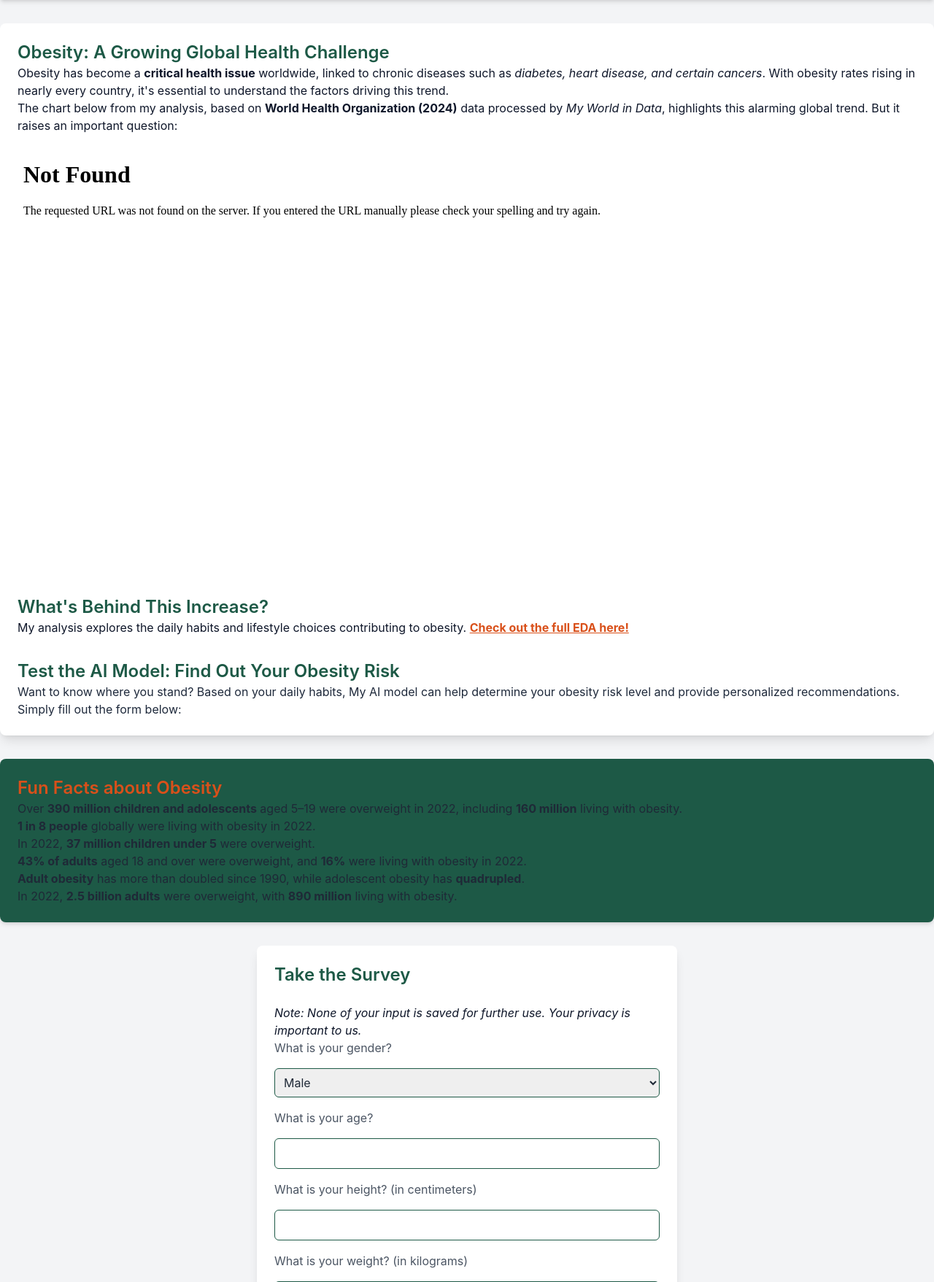
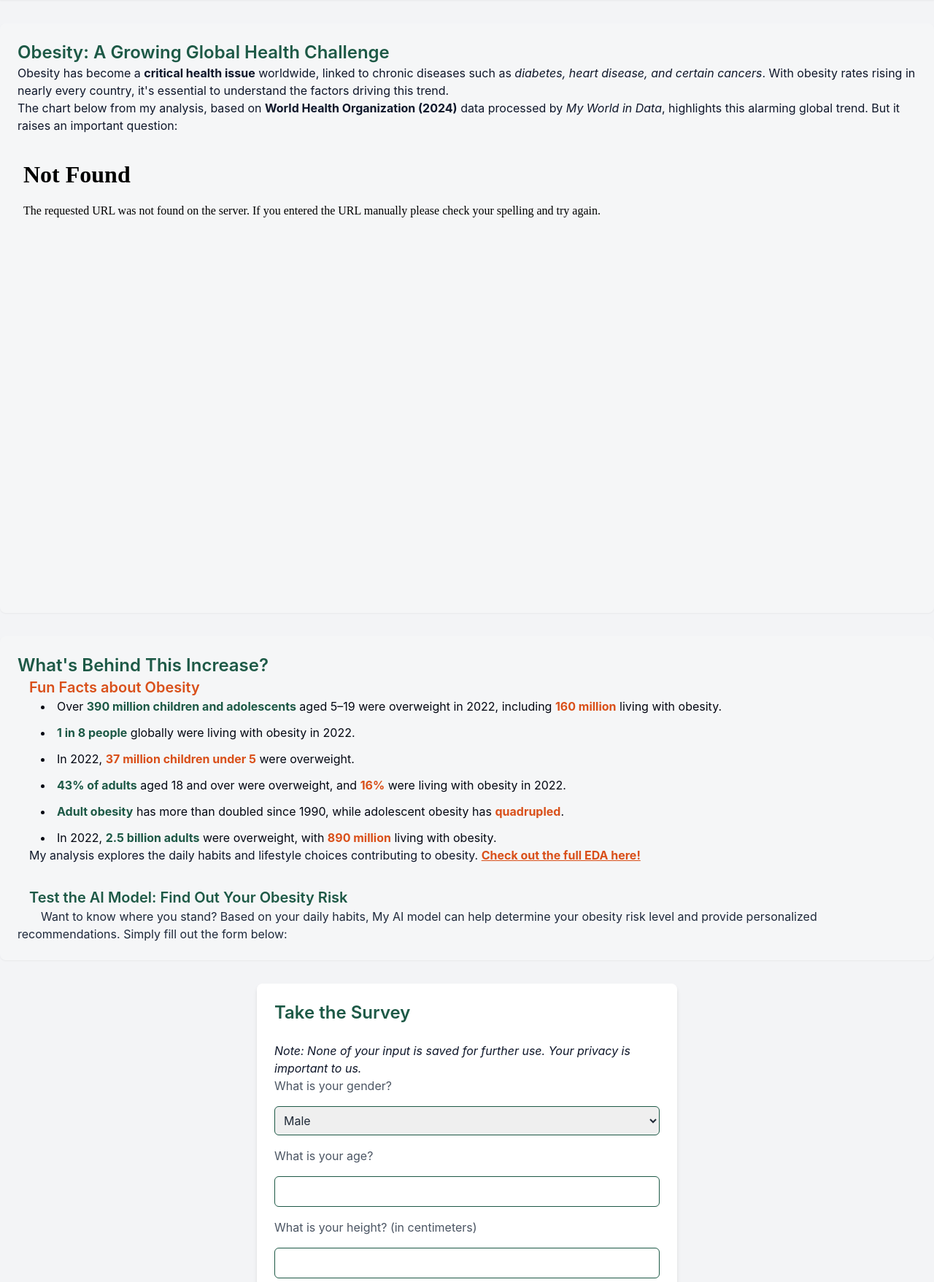
Before and after one commit to izik-adio/obesity-dectector, a Flask app: page / in a window 1280 px wide. Shown: the part 124-1881 px from the top of the page at 73% size. Run offline with Flask 3, Linux system fonts and the light colour scheme.

Commit message:
update: improved styling

```diff
--- a/static/css/output.css
+++ b/static/css/output.css
@@ -602,6 +602,11 @@ video {
   margin-bottom: 1rem;
 }
 
+.my-3 {
+  margin-top: 0.75rem;
+  margin-bottom: 0.75rem;
+}
+
 .mb-6 {
   margin-bottom: 1.5rem;
 }
@@ -618,8 +623,12 @@ video {
   margin-top: 2rem;
 }
 
-.inline-block {
-  display: inline-block;
+.mt-3 {
+  margin-top: 0.75rem;
+}
+
+.mt-6 {
+  margin-top: 1.5rem;
 }
 
 .grid {
@@ -648,6 +657,12 @@ video {
 
 .gap-4 {
   gap: 1rem;
+}
+
+.space-y-3 > :not([hidden]) ~ :not([hidden]) {
+  --tw-space-y-reverse: 0;
+  margin-top: calc(0.75rem * calc(1 - var(--tw-space-y-reverse)));
+  margin-bottom: calc(0.75rem * var(--tw-space-y-reverse));
 }
 
 .rounded-lg {
@@ -680,8 +695,21 @@ video {
   background-color: rgb(255 255 255 / var(--tw-bg-opacity));
 }
 
+.bg-slate-500 {
+  --tw-bg-opacity: 1;
+  background-color: rgb(100 116 139 / var(--tw-bg-opacity));
+}
+
 .bg-opacity-10 {
   --tw-bg-opacity: 0.1;
+}
+
+.bg-opacity-5 {
+  --tw-bg-opacity: 0.05;
+}
+
+.bg-opacity-15 {
+  --tw-bg-opacity: 0.15;
 }
 
 .p-2 {
@@ -704,6 +732,14 @@ video {
   text-align: center;
 }
 
+.indent-4 {
+  text-indent: 1rem;
+}
+
+.indent-8 {
+  text-indent: 2rem;
+}
+
 .text-2xl {
   font-size: 1.5rem;
   line-height: 2rem;
@@ -724,6 +760,11 @@ video {
   line-height: 1.75rem;
 }
 
+.text-xl {
+  font-size: 1.25rem;
+  line-height: 1.75rem;
+}
+
 .font-bold {
   font-weight: 700;
 }
@@ -740,15 +781,6 @@ video {
   color: var(--main-orange);
 }
 
-.text-\[--orange-light\] {
-  color: var(--orange-light);
-}
-
-.text-gray-100 {
-  --tw-text-opacity: 1;
-  color: rgb(243 244 246 / var(--tw-text-opacity));
-}
-
 .text-gray-600 {
   --tw-text-opacity: 1;
   color: rgb(75 85 99 / var(--tw-text-opacity));
@@ -759,9 +791,9 @@ video {
   color: rgb(31 41 55 / var(--tw-text-opacity));
 }
 
-.text-slate-100 {
+.text-slate-800 {
   --tw-text-opacity: 1;
-  color: rgb(241 245 249 / var(--tw-text-opacity));
+  color: rgb(30 41 59 / var(--tw-text-opacity));
 }
 
 .text-slate-900 {
@@ -774,9 +806,24 @@ video {
   color: rgb(255 255 255 / var(--tw-text-opacity));
 }
 
-.text-slate-800 {
+.text-gray-700 {
   --tw-text-opacity: 1;
-  color: rgb(30 41 59 / var(--tw-text-opacity));
+  color: rgb(55 65 81 / var(--tw-text-opacity));
+}
+
+.text-gray-100 {
+  --tw-text-opacity: 1;
+  color: rgb(243 244 246 / var(--tw-text-opacity));
+}
+
+.text-gray-300 {
+  --tw-text-opacity: 1;
+  color: rgb(209 213 219 / var(--tw-text-opacity));
+}
+
+.text-gray-950 {
+  --tw-text-opacity: 1;
+  color: rgb(3 7 18 / var(--tw-text-opacity));
 }
 
 .underline {
@@ -794,3 +841,9 @@ video {
   --tw-shadow-colored: 0 4px 6px -1px var(--tw-shadow-color), 0 2px 4px -2px var(--tw-shadow-color);
   box-shadow: var(--tw-ring-offset-shadow, 0 0 #0000), var(--tw-ring-shadow, 0 0 #0000), var(--tw-shadow);
 }
+
+.shadow-sm {
+  --tw-shadow: 0 1px 2px 0 rgb(0 0 0 / 0.05);
+  --tw-shadow-colored: 0 1px 2px 0 var(--tw-shadow-color);
+  box-shadow: var(--tw-ring-offset-shadow, 0 0 #0000), var(--tw-ring-shadow, 0 0 #0000), var(--tw-shadow);
+}
--- a/static/css/util.css
+++ b/static/css/util.css
@@ -1,7 +1,7 @@
 :root {
     --main-green: #1d5946;
     --main-orange: #d9501a;
-    --green-light: #59d6a6;
+    --green-light: #23805d;
     --orange-light: #e58c68;
 }
 
--- a/templates/index.html
+++ b/templates/index.html
@@ -12,13 +12,13 @@
 <body class="bg-gray-100 text-gray-800">
 
     <!-- Header -->
-    <header class="bg-[--main-green] text-white p-6 text-center shadow-md">
+    <header class="bg-[--main-green] text-white p-6 text-center shadow-sm">
         <h1 class="text-4xl font-bold">Obesity Level Estimator</h1>
         <p class="mt-2 text-lg">Estimate your obesity level based on your eating habits and physical condition.</p>
     </header>
 
     <!-- Introduction Section -->
-    <section class="container mx-auto mt-8 p-6 bg-white shadow-lg rounded-lg">
+    <section class="container mx-auto mt-8 p-6 bg-white bg-opacity-15 shadow-sm rounded-lg">
         <h2 class="text-2xl font-semibold text-[--main-green]">Obesity: A Growing Global Health Challenge</h2>
 
         <p class="text-base text-slate-900">Obesity has become a <strong>critical health issue</strong>
@@ -34,40 +34,48 @@
             <iframe src="./static/interactive_plot.html" width="100%" height="600px"></iframe>
         </div>
 
+
+    </section>
+
+    <section class="container mx-auto mt-8 p-6 bg-white bg-opacity-15 shadow-sm rounded-lg">
         <h2 class="text-2xl font-semibold text-[--main-green]">What's Behind This Increase?</h2>
-        <p class="text-base text-slate-900">
+        <!-- Fun facts -->
+        <h2 class="indent-4 text-xl font-semibold text-[--main-orange]">Fun Facts about Obesity</h2>
+        <ul class="indent-8 list-disc list-inside space-y-3 text-gray-950">
+            <li>Over <strong class="text-[--main-green]">390 million children and adolescents</strong> aged 5–19 were
+                overweight in 2022, including <strong class="text-[--main-orange]">160 million</strong> living with
+                obesity.</li>
+            <li><strong class="text-[--main-green]">1 in 8 people</strong> globally were living with obesity in 2022.
+            </li>
+            <li>In 2022, <strong class="text-[--main-orange]">37 million children under 5</strong> were overweight.</li>
+            <li><strong class="text-[--main-green]">43% of adults</strong> aged 18 and over were overweight, and <strong
+                    class="text-[--main-orange]">16%</strong> were living with obesity in 2022.</li>
+            <li><strong class="text-[--main-green]">Adult obesity</strong> has more than doubled since 1990, while
+                adolescent obesity has <strong class="text-[--main-orange]">quadrupled</strong>.</li>
+            <li>In 2022, <strong class="text-[--main-green]">2.5 billion adults</strong> were overweight, with <strong
+                    class="text-[--main-orange]">890 million</strong> living with obesity.</li>
+        </ul>
+
+        <p class="indent-4 text-base text-slate-900">
             My analysis explores the daily habits and lifestyle choices contributing to obesity.
             <a href="https://www.kaggle.com/code/isaacadio/obesity-analysis" class="text-[--main-orange] underline">
                 <strong>Check out the full EDA here!</strong>
             </a>
         </p>
 
-        <h2 class="text-2xl font-semibold text-[--main-green] mt-8">Test the AI Model: Find Out Your Obesity Risk</h2>
-
-        <p class="text-base text-slate-800">Want to know where you stand? Based on your daily habits, My AI
+        <h2 class="indent-4 text-xl font-semibold text-[--main-green] mt-8">Test the AI Model: Find Out Your Obesity
+            Risk</h2>
+        <p class="indent-8 text-base text-slate-800">Want to know where you stand? Based on your daily habits, My AI
             model can help determine your obesity risk level and provide personalized recommendations. Simply fill out
             the form below:</p>
     </section>
 
-    <!-- Fun Facts Section -->
-    <section class="container mx-auto mt-8 p-6 bg-[--main-green] bg-opacity-10 shadow-md rounded-lg">
-        <h2 class="text-2xl font-semibold text-[--main-orange]">Fun Facts about Obesity</h2>
-        <ul>
-            <li>Over <strong>390 million children and adolescents</strong> aged 5–19 were overweight in 2022, including <strong>160 million</strong> living with obesity.</li>
-            <li><strong>1 in 8 people</strong> globally were living with obesity in 2022.</li>
-            <li>In 2022, <strong>37 million children under 5</strong> were overweight.</li>
-            <li><strong>43% of adults</strong> aged 18 and over were overweight, and <strong>16%</strong> were living with obesity in 2022.</li>
-            <li><strong>Adult obesity</strong> has more than doubled since 1990, while adolescent obesity has <strong>quadrupled</strong>.</li>
-            <li>In 2022, <strong>2.5 billion adults</strong> were overweight, with <strong>890 million</strong> living with obesity.</li>
-        </ul>
+    <!-- Form Section -->
+    <section class="container max-w-xl mx-auto mt-8 p-6 bg-white shadow-md rounded-lg">
 
-    </section>
-
-    <!-- Form Section -->
-    <section class="container max-w-xl mx-auto mt-8 p-6 bg-white shadow-lg rounded-lg">
         <h2 class="text-2xl font-semibold text-[--main-green] mb-6">Take the Survey</h2>
         <p class="text-base text-slate-900"><em>Note: None of your input is saved for further use. Your privacy
-            is important to us.</em></p>
+                is important to us.</em></p>
         <form id="obesityForm" class="grid grid-cols-1 gap-4">
             <!-- Gender -->
             <label for="gender" class="text-gray-600">What is your gender?</label>
@@ -202,12 +210,12 @@
         <p id="medicalAdvice" class="mt-4 text-gray-600">Medical advice: <strong>Loading...</strong></p>
     </section>
 
-    <p class="text-base text-slate-900">If you found this helpful, feel free to <a href="https://linkedin.com/in/isaac-adio"
-        class="text-[--main-orange]"><strong>check out the LinkedIn
+    <p class="text-base text-slate-900 text-center mt-3">If you found this helpful, feel free to <a
+            href="https://linkedin.com/in/isaac-adio" class="text-[--main-orange]"><strong>check out the LinkedIn
                 post</strong></a>, and don't forget to like, repost, or share your thoughts in the comments!</p>
 
     <!-- Footer -->
-    <footer class="bg-[--main-green] text-white p-4 text-center mt-8 shadow-md">
+    <footer class="bg-[--main-green] text-white p-4 text-center mt-6 shadow-md">
         <p>© 2024 Obesity Level Estimator | Built with a passion for health and data science</p>
     </footer>
 
```
